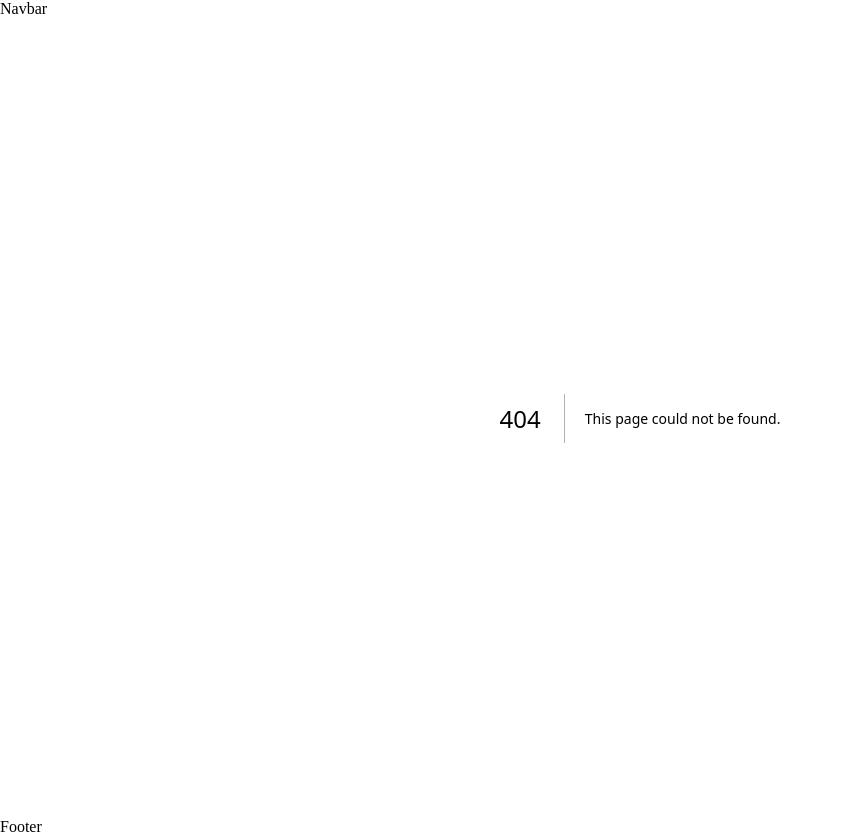
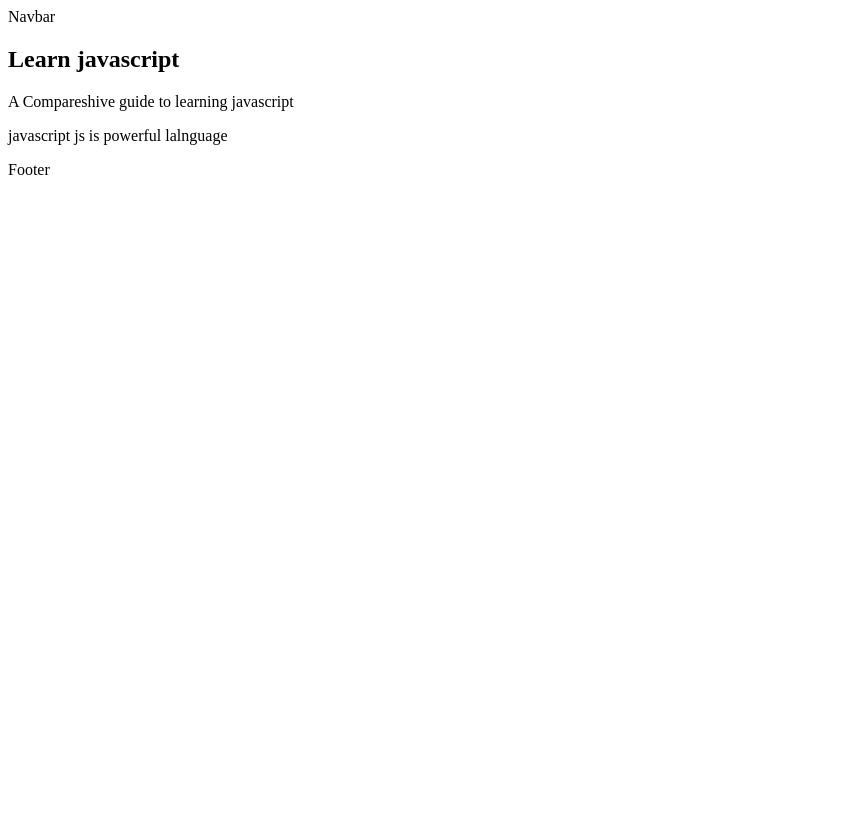
Before and after one commit to Abhishek9500/NextJs-Tutorial, a Next.js app: page /blog/javascript in a window 1280 px wide. Before the commit this address had no page. Shown: the whole page, without its empty margins (0-843 px from the left). After the commit the page ends 800 px from the top, so only its background shows below. Built offline with nearby package versions, Linux system fonts and the light colour scheme.

Commit message:
blog is complete

```diff
--- /dev/null
+++ b/app/blog/[slug]/page.tsx
@@ -0,0 +1,50 @@
+import { getPostponedFromState } from 'next/dist/server/app-render/postponed-state';
+import {getPostBySlug} from '../../lib/posts';
+
+import type { Metadata } from 'next';
+
+type Props = {
+    params:Promise<{slug:string}>
+}
+
+export async function generateMetadata({params}:Props): Promise<Metadata> {
+    const {slug} = await params;
+
+    const post = await getPostBySlug(slug);
+
+    if(!post){
+        return{
+            title:"Post Not Found !"
+        }
+    };
+
+    return {
+        title:post.title,
+        description:post.description,
+        openGraph:{
+            title:post.title,
+            description:post.description,
+            images:["/spider.avif"]
+        }
+    }
+}
+
+export default async function PostPage({params}:Props) {
+    const {slug} = await params;
+    console.log(slug);
+    const post = await getPostBySlug(slug);
+
+    if(!post){
+        return <h1>Post Not Found !</h1>
+    }
+
+    console.log(post);
+
+    return (
+        <article>
+            <h1>{post.title}</h1>
+            <p>{post.description}</p>
+            <p>{post.content}</p>
+        </article>
+    )
+}
--- a/app/layout.tsx
+++ b/app/layout.tsx
@@ -3,14 +3,11 @@ import { ReactNode } from "react";
 export default function RootLayout({children}:{children:ReactNode}){
   return(
     <html lang="en">
-    <head>
-      <title>Abhishek Next.Js Course</title>
-    </head>
-    <body>
-      <header>Navbar</header>
-      {children}
-      <footer>Footer</footer>
-    </body>
+      <body>
+        <header>Navbar</header>
+        {children}
+        <footer>Footer</footer>
+      </body>
     </html>
   )
 }
--- /dev/null
+++ b/app/lib/posts.ts
@@ -0,0 +1,35 @@
+export type Post = {
+    slug:string,
+    title:string,
+    description:string,
+    content:string
+};
+
+export const posts:Post[]=[
+    {
+        slug:'nextjs',
+        title:'Learn Nextjs',
+        description:'learn nextjs',
+        content:'next js is powerful freamwork'
+    },
+     {
+        slug:'mongodb',
+        title:'Learn mongodb',
+        description:'A Compareshive guide to learning mongodb',
+        content:'mongodb is powerful database'
+    },
+     {
+        slug:'javascript',
+        title:'Learn javascript ',
+        description:'A Compareshive guide to learning javascript',
+        content:'javascript js is powerful lalnguage'
+    },
+];
+
+export function getPosts(){
+    return posts;
+}
+
+export function getPostBySlug(slug:string):Post|undefined{
+    return posts.find(post=>post.slug===slug);
+}
```
Also changed, not shown: app/blog/page.tsx (added, +24 -0 lines), public/spider.avif (added).
